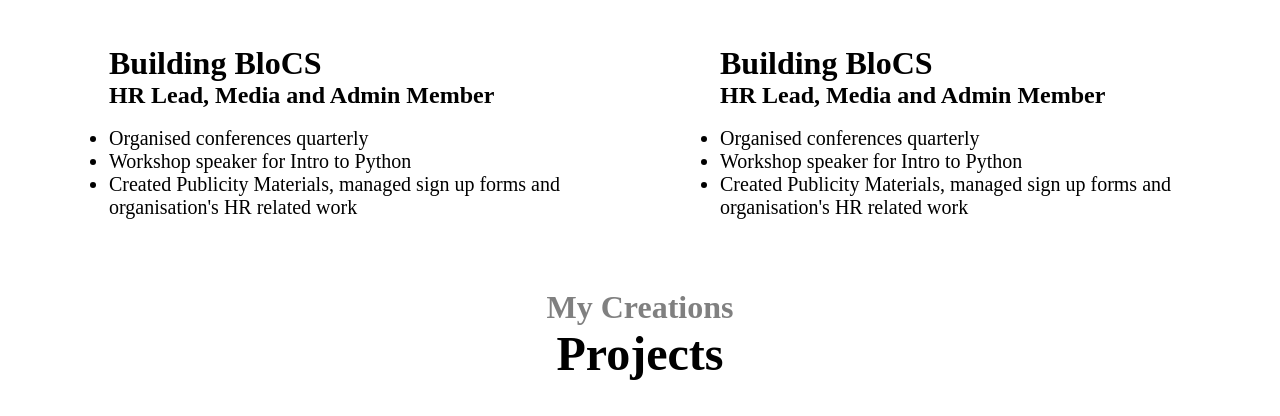
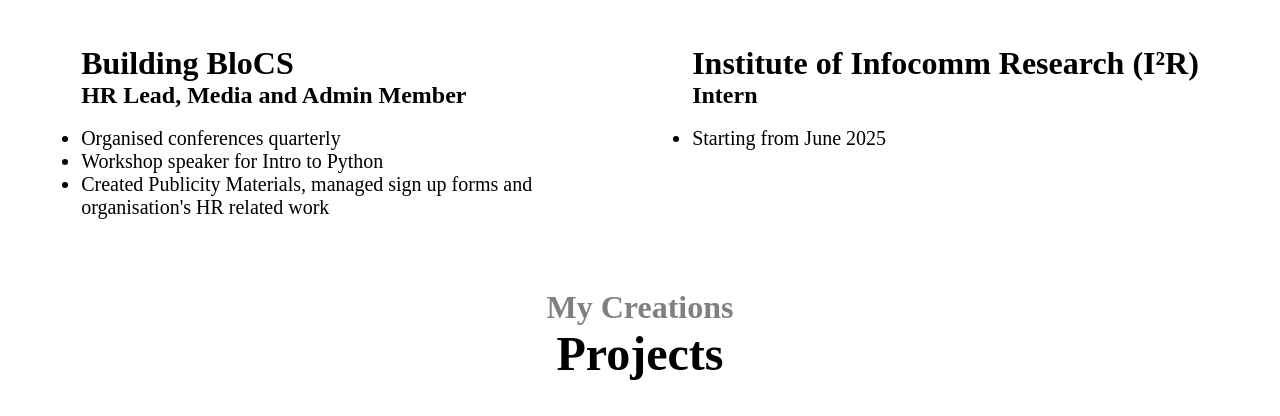
Before and after one commit to ZeQinK/Webfolio, a plain HTML site: page index.html in a window 1280 px wide. Shown: the part 791-1207 px from the top of the page. Drawn offline with Linux system fonts and the light colour scheme.

Commit message:
Update index.html

```diff
--- a/index.html
+++ b/index.html
@@ -54,12 +54,10 @@
                 </ul>
             </div>
             <div class="work-exp">
-                <h3 class="company">Building BloCS</h3>
-                <h4 class="title"> HR Lead, Media and Admin Member</h4><br>
+                <h3 class="company">Institute of Infocomm Research (I²R)</h3>
+                <h4 class="title">Intern</h4><br>
                 <ul class="work-content">
-                    <li>Organised conferences quarterly</li>
-                    <li>Workshop speaker for Intro to Python</li>
-                    <li>Created Publicity Materials, managed sign up forms and <br> organisation's HR related work</li>
+                    <li>Starting from June 2025</li>
                 </ul>
             </div>
         </div>
```
